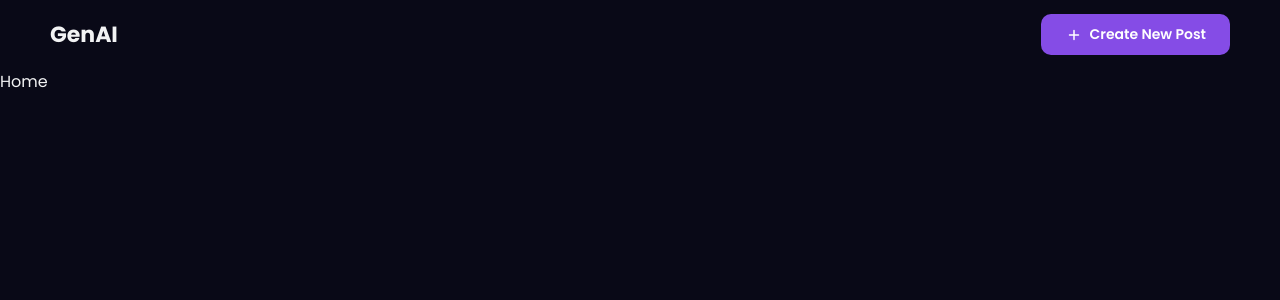
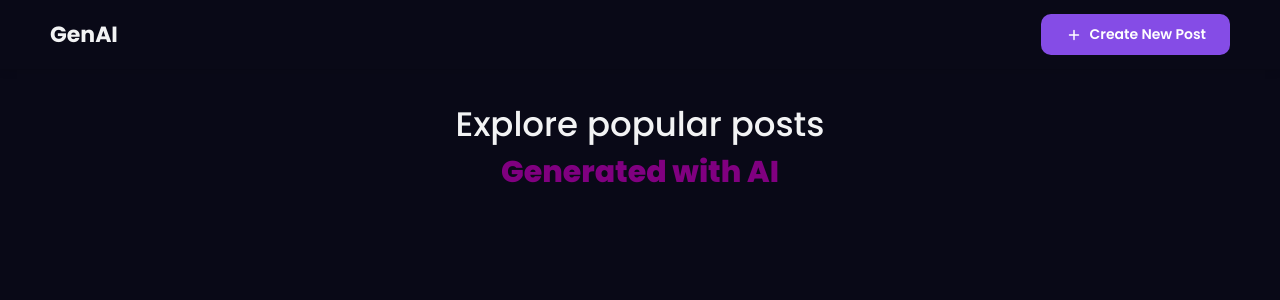
Before and after one commit to harishekharajayakumarl/image_generator, a React (Create React App) app in the folder client/: page / in a window 1280 px wide. Shown: the top 300 px of the page. Built offline with nearby package versions, Linux system fonts and the light colour scheme; the HTML template or start-up script is replaced by a standard one.

Commit message:
Home page

```diff
--- a/client/src/components/NavBar.js
+++ b/client/src/components/NavBar.js
@@ -1,7 +1,7 @@
 import React from 'react';
 import styled from 'styled-components';
 import Button from './button';
-import { AddRounded } from "@mui/icons-material";
+import { AddRounded, ExploreRounded } from "@mui/icons-material";
 import { useNavigate, useLocation} from "react-router-dom";
 
 const Container = styled.div`
@@ -14,15 +14,29 @@ const Container = styled.div`
   display: flex;
   justify-content: space-between;
   align-items: center;
-  bpx-shadow: 0 0 10px rgba(0, 0, 0, 0.15);
+  box-shadow: 0 0 10px rgba(0, 0, 0, 0.15);
   @media only screen and (max-width: 600px){
   padding: 10px 12px;
   }
 `;
 const NavBar = () => {
   const navigate = useNavigate();
+  const location = useLocation();
+  const path = location.pathname.split("/")
   return (
-    <Container>GenAI
+    <Container>GenAI{
+      path[1] === 'post' ? (
+        <Button
+        onClick={() => navigate('/')}
+        text="Explore Posts"
+        leftIcon={
+        <ExploreRounded style={{
+          fontSize: "18px",
+        }}
+        />}
+        type="secondary"
+        />
+      ):(
       <Button
       onClick={() => navigate('/post')}
       text="Create New Post"
@@ -32,6 +46,7 @@ const NavBar = () => {
       }}
       />}
       />
+    )}
     </Container>
   )
 }
--- a/client/src/components/button.js
+++ b/client/src/components/button.js
@@ -16,7 +16,7 @@ const Button = styled.div`
   height: min-content;
   padding: 10px 24px;
   @media (max-width: 600px) {
-    padding: 8px 12px;
+  padding: 8px 12px;
   }
 
   ${({ type, theme }) =>
--- a/client/src/pages/Home.js
+++ b/client/src/pages/Home.js
@@ -3,11 +3,46 @@ import styled from 'styled-components';
 const Container = styled.div`
   height:100%;
   overflow-y:scroll;
+  background: $ {({ theme }) => theme.bg};
+  padding: 30px 30px;
+  padding-bottom: 50px;
+  display:flex;
+  flex-direction: column;
+  align-items: center;
+  gap: 20px;
+  @media (max-width: 768px){
+    padding: 6px 10px;
+  }
 `;
-
+const Headline = styled.div`
+  font-size: 34px;
+  font-weight: 500;
+  color: ${({theme}) => theme.text_primary};
+  display: flex;
+  align-items: center;
+  flex-direction: column;
+  @media (max-width: 600px){
+    font-size: 22px;
+  }
+`;
+const Span = styled.div`
+  font-size: 30px;
+  font-weight: 800;
+  color: ${({theme}) => theme.secondary};
+  display: flex;
+  align-items: center;
+  flex-direction: column;
+  @media (max-width: 600px){
+    font-size: 22px;
+  }
+`;
 const Home = () => {
   return (
-    <Container>Home</Container>
+    <Container>
+      <Headline> Explore popular posts
+        <Span>Generated with AI</Span>
+      </Headline>
+    </Container>
   );
 };
 
--- a/client/src/utils/Theme.js
+++ b/client/src/utils/Theme.js
@@ -4,6 +4,7 @@ export const darkTheme = {
     primary: "#854CE6",
     text_primary: "#F2F3F4",
     text_secondary: "#b1b2b3",
+    secondary: "#800080",
     card: "#171721",
     card_light: "#191924",
     button: "#854CE6",
```
